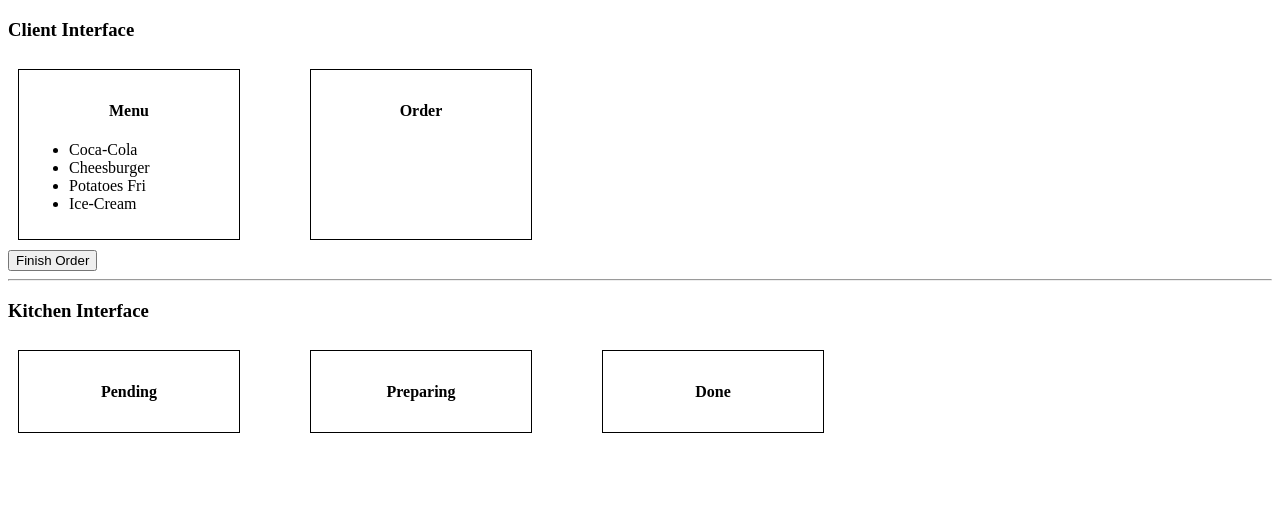
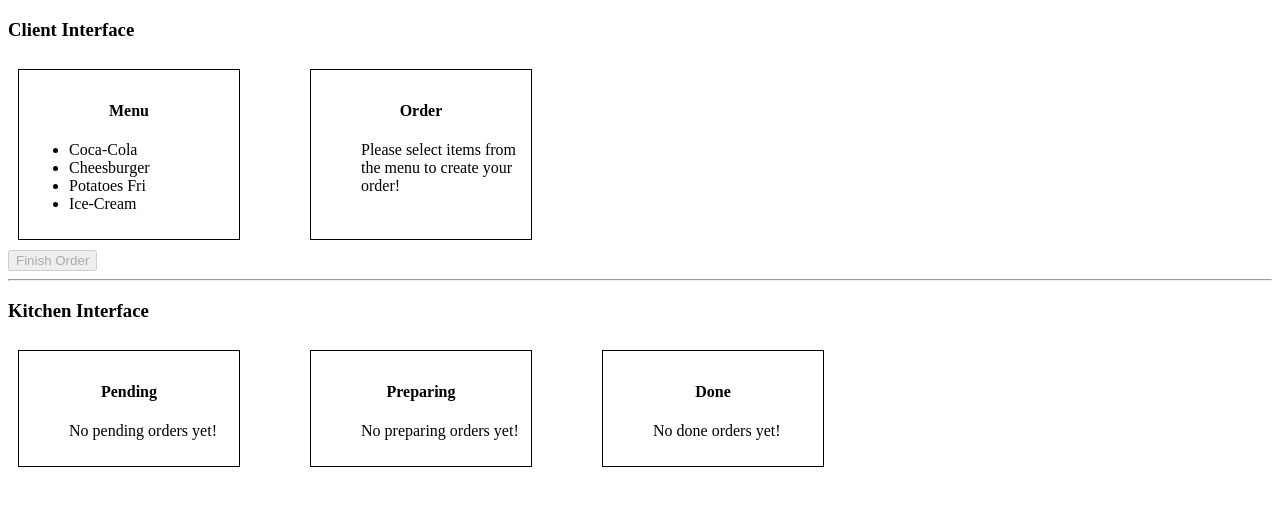
Before and after one commit to anastasia-dev-007/MacDonalds-Q, a React (Create React App) app: page / in a window 1280 px wide. Shown: the top 506 px of the page. Built offline with nearby package versions, Linux system fonts and the light colour scheme.

Commit message:
Added meesage for empty sections

```diff
--- a/src/App.jsx
+++ b/src/App.jsx
@@ -29,7 +29,7 @@ function App() {
   const addToOrder = (item) => {
     const newOrder = {
       ...item,
-      status:'pending',
+      status: 'pending',
     };
     setOrder([...order, newOrder]);
   };
@@ -89,16 +89,19 @@ function App() {
           <div className="order">
             <h4>Order</h4>
             <ul>
-              {order.map(item => (
+              {order.length === 0 ? (
+                <p>Please select items from the menu to create your order!</p>
+              ) : (
+                order.map(item => (
                   <li key={item.id}>
                     {item.title}
                   </li>
-              ))}
+                )))}
             </ul>
           </div>
         </div>
 
-        <button onClick={() => finishOrder()}>Finish Order</button>
+        <button disabled={order.length === 0} onClick={() => finishOrder()}>Finish Order</button>
       </div>
 
       <hr />
@@ -111,25 +114,33 @@ function App() {
             <h4>Pending</h4>
 
             <ol>
-              {pendingOrder
+              {pendingOrder.length === 0 ? (
+                <p>No pending orders yet!</p>
+              ) : (
+                pendingOrder
                   .filter(order => order.some(item => item.status === 'pending'))
                   .map((order, index) => (
-                <li key={index}
-                  onClick={() => moveToPreparing(order)}>
+                    <li key={index} onClick={() => moveToPreparing(order)}>
                       <h5>Order {index + 1}</h5>
                       <ul>
-                    {order.map(item =>
-                      <li key={item.id}>{item.title}</li>)}
+                        {order.map(item => (
+                          <li key={item.id}>{item.title}</li>
+                        ))}
                       </ul>
                     </li>
-              ))}
+                  ))
+              )}
             </ol>
+
           </div>
 
           <div className="preparing">
             <h4>Preparing</h4>
             <ol>
-              {preparingOrder
+            {pendingOrder.length === 0 ? (
+                <p>No preparing orders yet!</p>
+              ) : (
+              preparingOrder
                 .filter(order => order.some(item => item.status === 'preparing'))
                 .map((order, index) => (
                   <li key={index}
@@ -139,7 +150,7 @@ function App() {
                       {order.map(item =>
                         <li key={item.id}>{item.title}</li>)}
                     </ul>
-                </li>))}
+                  </li>)))}
             </ol>
 
           </div>
@@ -147,7 +158,10 @@ function App() {
           <div className="done">
             <h4>Done</h4>
             <ol>
-              {doneOrder
+            {pendingOrder.length === 0 ? (
+                <p>No done orders yet!</p>
+              ) : (
+              doneOrder
                 .filter(order => order.some(item => item.status === 'done'))
                 .map((order, index) => (
                   <li key={index}>
@@ -157,7 +171,7 @@ function App() {
                         <li key={item.id}>{item.title}</li>)}
                     </ul>
                   </li>
-              ))}
+                )))}
             </ol>
           </div>
         </div>
```
Lines whose indentation alone changed are shown as unchanged.
